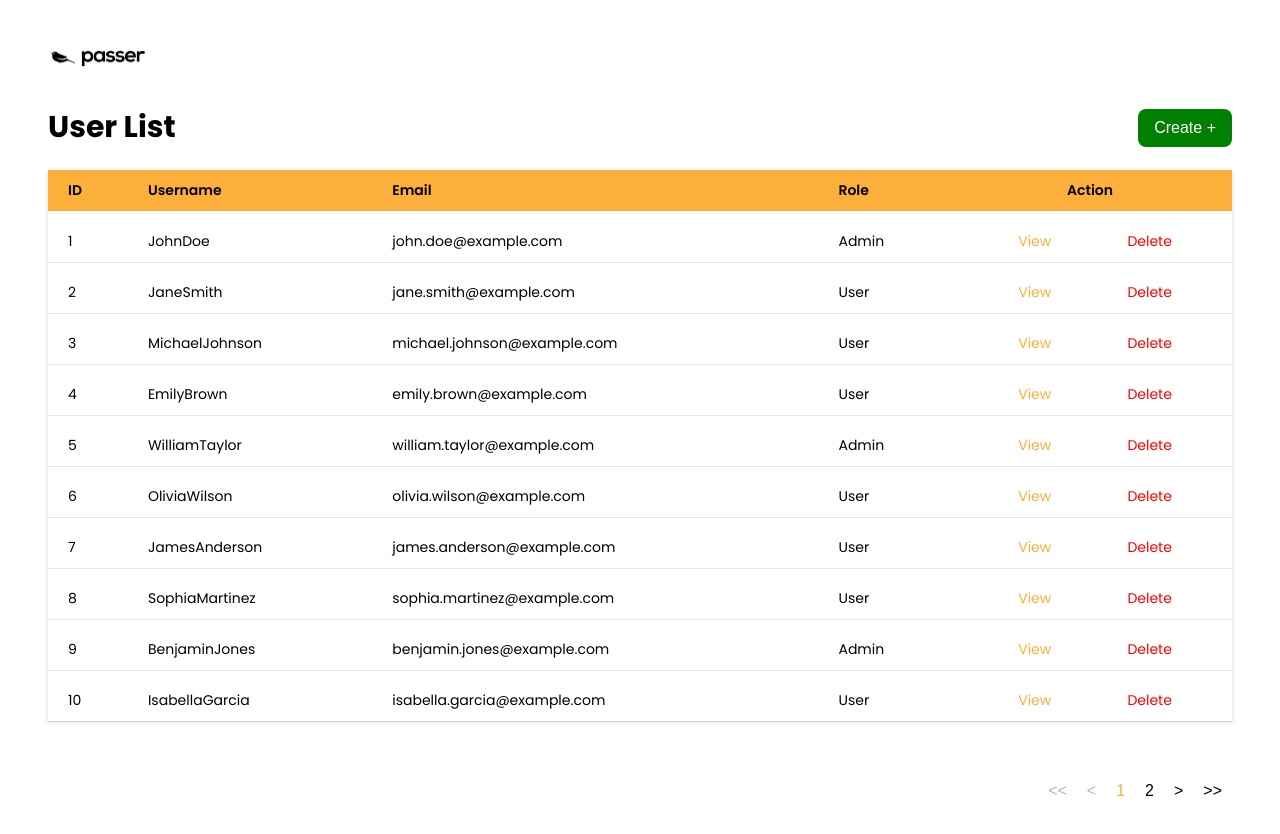
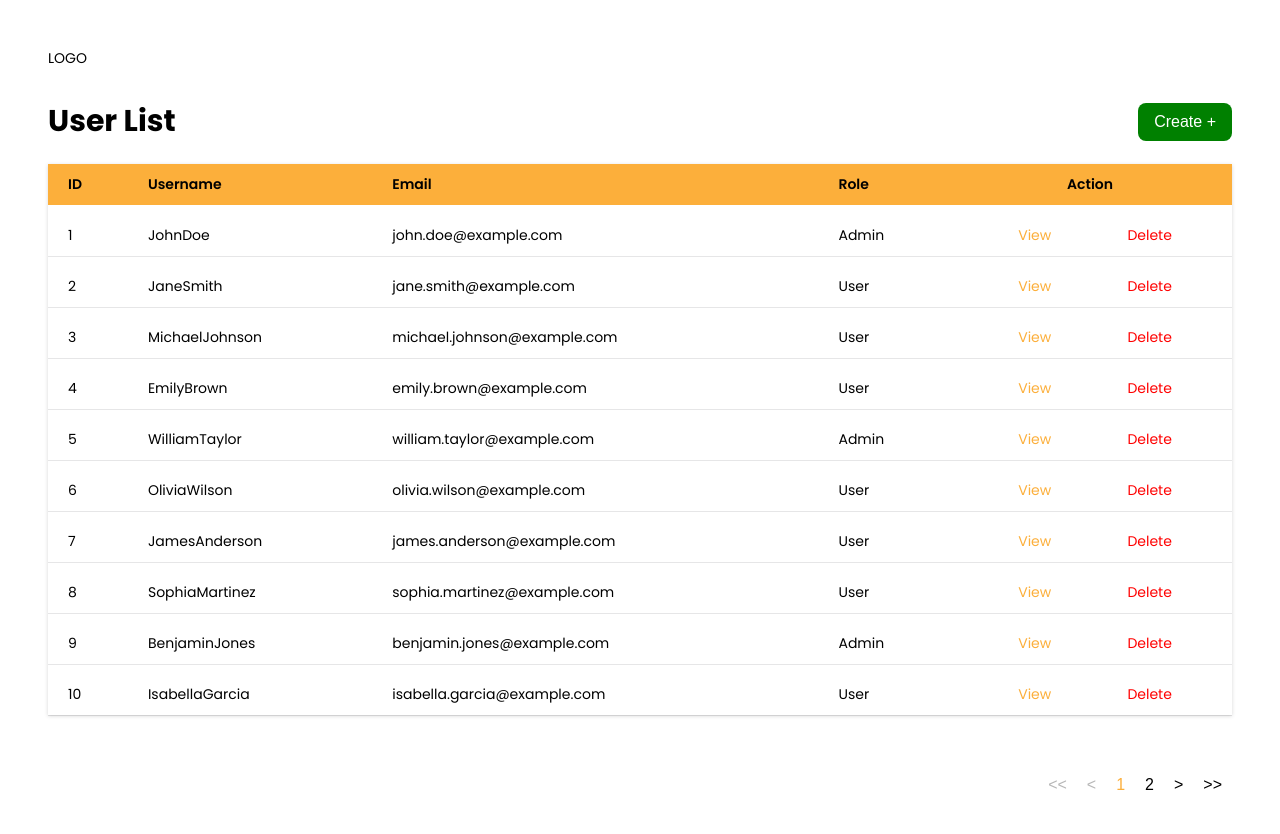
Before and after one commit to kunjan-c/usermanagement_dashboard, a React (Vite) app: page / in a window 1280 px wide. Shown: the top 834 px of the page. Built offline with nearby package versions, Linux system fonts and the light colour scheme.

Commit message:
Update Header.jsx

```diff
--- a/src/components/Header.jsx
+++ b/src/components/Header.jsx
@@ -1,9 +1,9 @@
 
-import companyLogo from "../assets/passer_logo.png";
 const Header = () => {
   return (
     <div className="header-container">
-      <img className="comapny-logo-img" src={companyLogo}></img>
+{/*       <img className="comapny-logo-img" src={companyLogo}></img> */}
+      <div>LOGO</div>
     </div>
   )
 }
```
